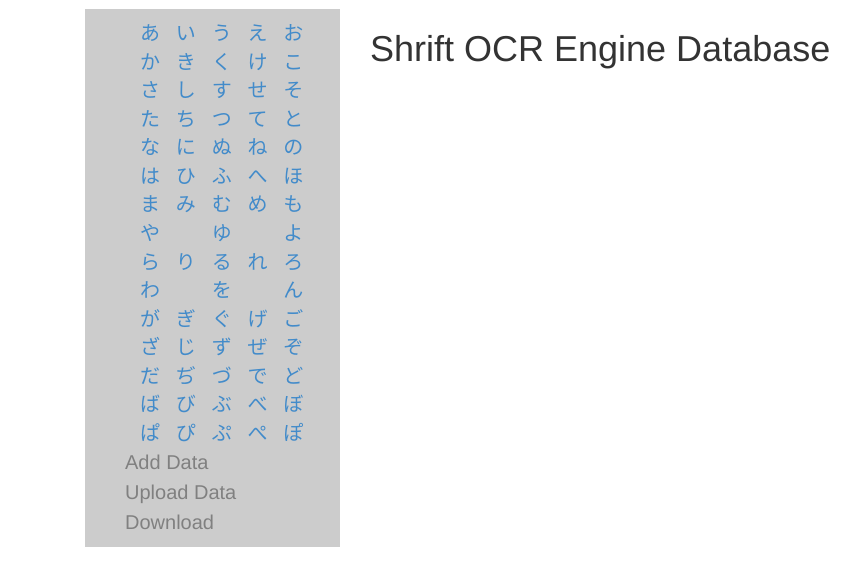
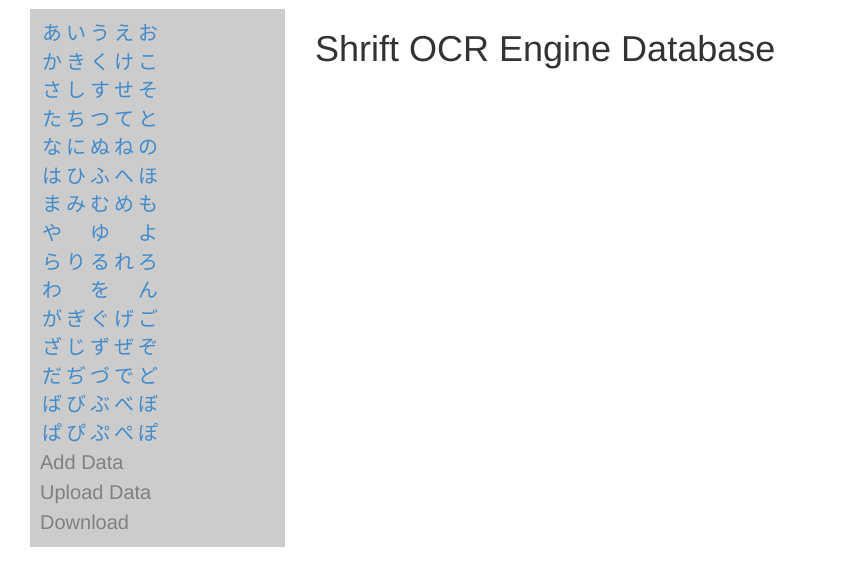
Before and after one commit to levelfour/shrift, a Flask app: page /test in a window 1280 px wide. Shown: the part 51-637 px from the top of the page, without its empty margins (0-862 px from the left). Run offline with Flask 2, Linux system fonts and the light colour scheme; parts of the project's set-up code (start-up, migrations or seed data) failed here and were passed over; some libraries are stand-ins or nearby versions.

Commit message:
fix train-app layout

```diff
--- a/server/shrift.py
+++ b/server/shrift.py
@@ -318,7 +318,7 @@
 				line_n, datalist[line_n][like_i][0].index(img)))
 
 	ocr_str = ocr_str.rstrip()
-	print u"Result: {}".format(ocr_str)
+	print u"{}".format(ocr_str)
 	return ocr_str
 
 generate_classifier()
--- a/server/static/css/test.css
+++ b/server/static/css/test.css
@@ -2,10 +2,13 @@
 	padding-top: 60px
 }
 
+body > .container {
+	margin: 0;
+}
+
 .sidebar-nav {
 	background: #cccccc;
-	padding-top: 10px;
-	padding-bottom: 10px;
+	padding: 10px 0px 10px 0px;
 }
 
 .sidebar-nav .row {
@@ -22,11 +25,13 @@
 .sidebar-brand > a {
 	display: block;
 	color: gray;
+	padding-left: 10px;
 }
 
 .hiragana {
 	font-family: "HiraMaruProN-W4";
 	font-size: 20px;
+	padding: 0px 12px 0px 12px;
 }
 
 div#progress {
--- a/server/templates/test.html
+++ b/server/templates/test.html
@@ -29,112 +29,112 @@
     </div>
 
     <div class="container">
-      <div class="col-md-3">
+      <div class="col-xs-3">
         <ul class="sidebar-nav">
           <div class="row">
-            <div class="hiragana col-xs-2"><a href="/data/a">あ</a></div>
-            <div class="hiragana col-xs-2"><a href="/data/i">い</a></div>
-            <div class="hiragana col-xs-2"><a href="/data/u">う</a></div>
-            <div class="hiragana col-xs-2"><a href="/data/e">え</a></div>
-            <div class="hiragana col-xs-2"><a href="/data/o">お</a></div>
+            <div class="hiragana col-xs-1"><a href="/data/a">あ</a></div>
+            <div class="hiragana col-xs-1"><a href="/data/i">い</a></div>
+            <div class="hiragana col-xs-1"><a href="/data/u">う</a></div>
+            <div class="hiragana col-xs-1"><a href="/data/e">え</a></div>
+            <div class="hiragana col-xs-1"><a href="/data/o">お</a></div>
           </div>
           <div class="row">
-            <div class="hiragana col-xs-2"><a href="/data/ka">か</a></div>
-            <div class="hiragana col-xs-2"><a href="/data/ki">き</a></div>
-            <div class="hiragana col-xs-2"><a href="/data/ku">く</a></div>
-            <div class="hiragana col-xs-2"><a href="/data/ke">け</a></div>
-            <div class="hiragana col-xs-2"><a href="/data/ko">こ</a></div>
+            <div class="hiragana col-xs-1"><a href="/data/ka">か</a></div>
+            <div class="hiragana col-xs-1"><a href="/data/ki">き</a></div>
+            <div class="hiragana col-xs-1"><a href="/data/ku">く</a></div>
+            <div class="hiragana col-xs-1"><a href="/data/ke">け</a></div>
+            <div class="hiragana col-xs-1"><a href="/data/ko">こ</a></div>
           </div>
           <div class="row">
-            <div class="hiragana col-xs-2"><a href="/data/sa">さ</a></div>
-            <div class="hiragana col-xs-2"><a href="/data/si">し</a></div>
-            <div class="hiragana col-xs-2"><a href="/data/su">す</a></div>
-            <div class="hiragana col-xs-2"><a href="/data/se">せ</a></div>
-            <div class="hiragana col-xs-2"><a href="/data/so">そ</a></div>
+            <div class="hiragana col-xs-1"><a href="/data/sa">さ</a></div>
+            <div class="hiragana col-xs-1"><a href="/data/si">し</a></div>
+            <div class="hiragana col-xs-1"><a href="/data/su">す</a></div>
+            <div class="hiragana col-xs-1"><a href="/data/se">せ</a></div>
+            <div class="hiragana col-xs-1"><a href="/data/so">そ</a></div>
           </div>
           <div class="row">
-            <div class="hiragana col-xs-2"><a href="/data/ta">た</a></div>
-            <div class="hiragana col-xs-2"><a href="/data/ti">ち</a></div>
-            <div class="hiragana col-xs-2"><a href="/data/tu">つ</a></div>
-            <div class="hiragana col-xs-2"><a href="/data/te">て</a></div>
-            <div class="hiragana col-xs-2"><a href="/data/to">と</a></div>
+            <div class="hiragana col-xs-1"><a href="/data/ta">た</a></div>
+            <div class="hiragana col-xs-1"><a href="/data/ti">ち</a></div>
+            <div class="hiragana col-xs-1"><a href="/data/tu">つ</a></div>
+            <div class="hiragana col-xs-1"><a href="/data/te">て</a></div>
+            <div class="hiragana col-xs-1"><a href="/data/to">と</a></div>
           </div>
           <div class="row">
-            <div class="hiragana col-xs-2"><a href="/data/na">な</a></div>
-            <div class="hiragana col-xs-2"><a href="/data/ni">に</a></div>
-            <div class="hiragana col-xs-2"><a href="/data/nu">ぬ</a></div>
-            <div class="hiragana col-xs-2"><a href="/data/ne">ね</a></div>
-            <div class="hiragana col-xs-2"><a href="/data/no">の</a></div>
+            <div class="hiragana col-xs-1"><a href="/data/na">な</a></div>
+            <div class="hiragana col-xs-1"><a href="/data/ni">に</a></div>
+            <div class="hiragana col-xs-1"><a href="/data/nu">ぬ</a></div>
+            <div class="hiragana col-xs-1"><a href="/data/ne">ね</a></div>
+            <div class="hiragana col-xs-1"><a href="/data/no">の</a></div>
           </div>
           <div class="row">
-            <div class="hiragana col-xs-2"><a href="/data/ha">は</a></div>
-            <div class="hiragana col-xs-2"><a href="/data/hi">ひ</a></div>
-            <div class="hiragana col-xs-2"><a href="/data/hu">ふ</a></div>
-            <div class="hiragana col-xs-2"><a href="/data/he">へ</a></div>
-            <div class="hiragana col-xs-2"><a href="/data/ho">ほ</a></div>
+            <div class="hiragana col-xs-1"><a href="/data/ha">は</a></div>
+            <div class="hiragana col-xs-1"><a href="/data/hi">ひ</a></div>
+            <div class="hiragana col-xs-1"><a href="/data/hu">ふ</a></div>
+            <div class="hiragana col-xs-1"><a href="/data/he">へ</a></div>
+            <div class="hiragana col-xs-1"><a href="/data/ho">ほ</a></div>
           </div>
           <div class="row">
-            <div class="hiragana col-xs-2"><a href="/data/ma">ま</a></div>
-            <div class="hiragana col-xs-2"><a href="/data/mi">み</a></div>
-            <div class="hiragana col-xs-2"><a href="/data/mu">む</a></div>
-            <div class="hiragana col-xs-2"><a href="/data/me">め</a></div>
-            <div class="hiragana col-xs-2"><a href="/data/mo">も</a></div>
+            <div class="hiragana col-xs-1"><a href="/data/ma">ま</a></div>
+            <div class="hiragana col-xs-1"><a href="/data/mi">み</a></div>
+            <div class="hiragana col-xs-1"><a href="/data/mu">む</a></div>
+            <div class="hiragana col-xs-1"><a href="/data/me">め</a></div>
+            <div class="hiragana col-xs-1"><a href="/data/mo">も</a></div>
           </div>
           <div class="row">
-            <div class="hiragana col-xs-2"><a href="/data/ya">や</a></div>
-            <div class="hiragana col-xs-2">　</div>
-            <div class="hiragana col-xs-2"><a href="/data/yu">ゆ</a></div>
-            <div class="hiragana col-xs-2">　</div>
-            <div class="hiragana col-xs-2"><a href="/data/yo">よ</a></div>
+            <div class="hiragana col-xs-1"><a href="/data/ya">や</a></div>
+            <div class="hiragana col-xs-1">　</div>
+            <div class="hiragana col-xs-1"><a href="/data/yu">ゆ</a></div>
+            <div class="hiragana col-xs-1">　</div>
+            <div class="hiragana col-xs-1"><a href="/data/yo">よ</a></div>
           </div>
           <div class="row">
-            <div class="hiragana col-xs-2"><a href="/data/ra">ら</a></div>
-            <div class="hiragana col-xs-2"><a href="/data/ri">り</a></div>
-            <div class="hiragana col-xs-2"><a href="/data/ru">る</a></div>
-            <div class="hiragana col-xs-2"><a href="/data/re">れ</a></div>
-            <div class="hiragana col-xs-2"><a href="/data/ro">ろ</a></div>
+            <div class="hiragana col-xs-1"><a href="/data/ra">ら</a></div>
+            <div class="hiragana col-xs-1"><a href="/data/ri">り</a></div>
+            <div class="hiragana col-xs-1"><a href="/data/ru">る</a></div>
+            <div class="hiragana col-xs-1"><a href="/data/re">れ</a></div>
+            <div class="hiragana col-xs-1"><a href="/data/ro">ろ</a></div>
           </div>
           <div class="row">
-            <div class="hiragana col-xs-2"><a href="/data/wa">わ</a></div>
-            <div class="hiragana col-xs-2">　</div>
-            <div class="hiragana col-xs-2"><a href="/data/wo">を</a></div>
-            <div class="hiragana col-xs-2">　</div>
-            <div class="hiragana col-xs-2"><a href="/data/n">ん</a></div>
+            <div class="hiragana col-xs-1"><a href="/data/wa">わ</a></div>
+            <div class="hiragana col-xs-1">　</div>
+            <div class="hiragana col-xs-1"><a href="/data/wo">を</a></div>
+            <div class="hiragana col-xs-1">　</div>
+            <div class="hiragana col-xs-1"><a href="/data/n">ん</a></div>
           </div>
           <div class="row">
-            <div class="hiragana col-xs-2"><a href="/data/ga">が</a></div>
-            <div class="hiragana col-xs-2"><a href="/data/gi">ぎ</a></div>
-            <div class="hiragana col-xs-2"><a href="/data/gu">ぐ</a></div>
-            <div class="hiragana col-xs-2"><a href="/data/ge">げ</a></div>
-            <div class="hiragana col-xs-2"><a href="/data/go">ご</a></div>
+            <div class="hiragana col-xs-1"><a href="/data/ga">が</a></div>
+            <div class="hiragana col-xs-1"><a href="/data/gi">ぎ</a></div>
+            <div class="hiragana col-xs-1"><a href="/data/gu">ぐ</a></div>
+            <div class="hiragana col-xs-1"><a href="/data/ge">げ</a></div>
+            <div class="hiragana col-xs-1"><a href="/data/go">ご</a></div>
           </div>
           <div class="row">
-            <div class="hiragana col-xs-2"><a href="/data/za">ざ</a></div>
-            <div class="hiragana col-xs-2"><a href="/data/zi">じ</a></div>
-            <div class="hiragana col-xs-2"><a href="/data/zu">ず</a></div>
-            <div class="hiragana col-xs-2"><a href="/data/ze">ぜ</a></div>
-            <div class="hiragana col-xs-2"><a href="/data/zo">ぞ</a></div>
+            <div class="hiragana col-xs-1"><a href="/data/za">ざ</a></div>
+            <div class="hiragana col-xs-1"><a href="/data/zi">じ</a></div>
+            <div class="hiragana col-xs-1"><a href="/data/zu">ず</a></div>
+            <div class="hiragana col-xs-1"><a href="/data/ze">ぜ</a></div>
+            <div class="hiragana col-xs-1"><a href="/data/zo">ぞ</a></div>
           </div>
           <div class="row">
-            <div class="hiragana col-xs-2"><a href="/data/da">だ</a></div>
-            <div class="hiragana col-xs-2"><a href="/data/di">ぢ</a></div>
-            <div class="hiragana col-xs-2"><a href="/data/du">づ</a></div>
-            <div class="hiragana col-xs-2"><a href="/data/de">で</a></div>
-            <div class="hiragana col-xs-2"><a href="/data/do">ど</a></div>
+            <div class="hiragana col-xs-1"><a href="/data/da">だ</a></div>
+            <div class="hiragana col-xs-1"><a href="/data/di">ぢ</a></div>
+            <div class="hiragana col-xs-1"><a href="/data/du">づ</a></div>
+            <div class="hiragana col-xs-1"><a href="/data/de">で</a></div>
+            <div class="hiragana col-xs-1"><a href="/data/do">ど</a></div>
           </div>
           <div class="row">
-            <div class="hiragana col-xs-2"><a href="/data/ba">ば</a></div>
-            <div class="hiragana col-xs-2"><a href="/data/bi">び</a></div>
-            <div class="hiragana col-xs-2"><a href="/data/bu">ぶ</a></div>
-            <div class="hiragana col-xs-2"><a href="/data/be">べ</a></div>
-            <div class="hiragana col-xs-2"><a href="/data/bo">ぼ</a></div>
+            <div class="hiragana col-xs-1"><a href="/data/ba">ば</a></div>
+            <div class="hiragana col-xs-1"><a href="/data/bi">び</a></div>
+            <div class="hiragana col-xs-1"><a href="/data/bu">ぶ</a></div>
+            <div class="hiragana col-xs-1"><a href="/data/be">べ</a></div>
+            <div class="hiragana col-xs-1"><a href="/data/bo">ぼ</a></div>
           </div>
           <div class="row">
-            <div class="hiragana col-xs-2"><a href="/data/pa">ぱ</a></div>
-            <div class="hiragana col-xs-2"><a href="/data/pi">ぴ</a></div>
-            <div class="hiragana col-xs-2"><a href="/data/pu">ぷ</a></div>
-            <div class="hiragana col-xs-2"><a href="/data/pe">ぺ</a></div>
-            <div class="hiragana col-xs-2"><a href="/data/po">ぽ</a></div>
+            <div class="hiragana col-xs-1"><a href="/data/pa">ぱ</a></div>
+            <div class="hiragana col-xs-1"><a href="/data/pi">ぴ</a></div>
+            <div class="hiragana col-xs-1"><a href="/data/pu">ぷ</a></div>
+            <div class="hiragana col-xs-1"><a href="/data/pe">ぺ</a></div>
+            <div class="hiragana col-xs-1"><a href="/data/po">ぽ</a></div>
           </div>
           <li class="sidebar-brand">
           <a href="/add">Add Data</a>
@@ -144,7 +144,7 @@
         </ul>
       </div>
 
-      <div class='wrapper col-md-9'>
+      <div class='wrapper col-xs-9'>
         {% autoescape false %}
           {{ body }}
         {% endautoescape %}
```
